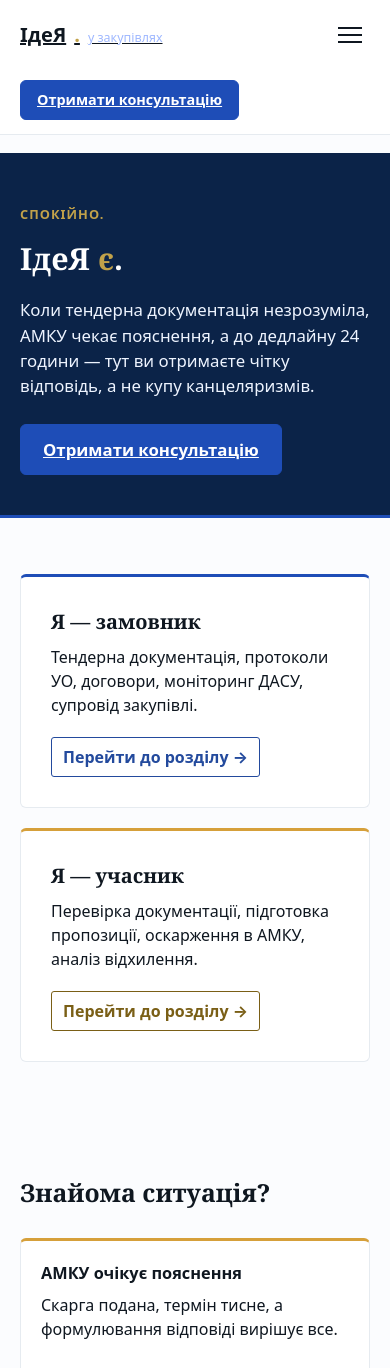
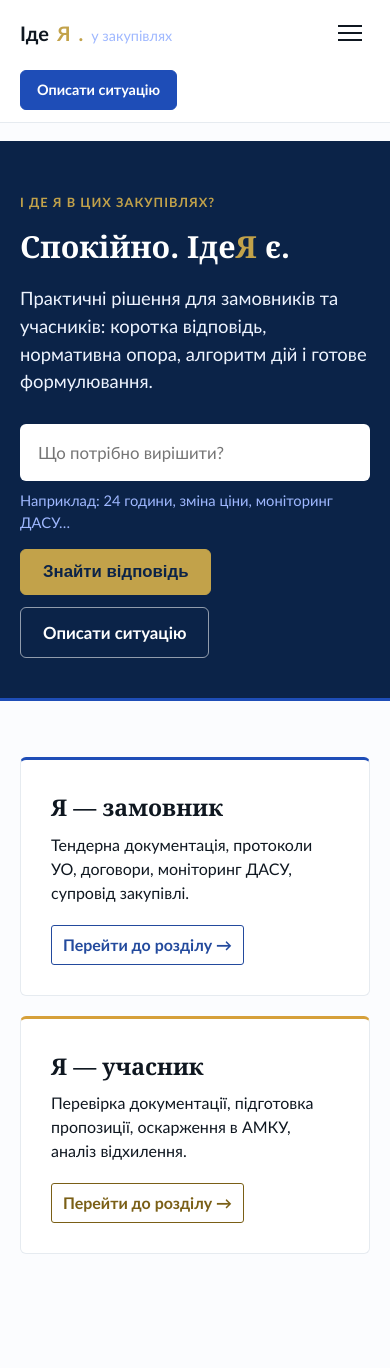
Before and after one commit to Jeebig/ideya_zakupivli_django, a Django app: page / in a window 390 px wide. Shown: the top 1368 px of the page. Run offline with Django 5.2, Linux system fonts and the light colour scheme; data comes from the database, SQL or seed files in the repository; data that the repository does not hold is empty.

Commit message:
Add audience, deadline, help type, and urgent fields to ConsultationRequest model; create ConsultationAttachment model. Update forms and views to handle file uploads. Enhance Article model with author, current_as_of, exceptions_risks, legal_basis_reference, and related_articles fields. Introduce OfficialExplanation model and corresponding views and templates. Revise base and article detail templates for improved presentation. Update CSS for better styling and responsiveness. Implement JavaScript for clipboard functionality.

```diff
--- a/ideya_zakupivli/consultations/admin.py
+++ b/ideya_zakupivli/consultations/admin.py
@@ -1,5 +1,5 @@
 from django.contrib import admin
-from .models import ConsultationRequest
+from .models import ConsultationRequest, ConsultationAttachment
 
 
 @admin.register(ConsultationRequest)
--- a/ideya_zakupivli/consultations/views.py
+++ b/ideya_zakupivli/consultations/views.py
@@ -1,6 +1,7 @@
 from django.views.generic import FormView, TemplateView
 from django.urls import reverse_lazy
 from .forms import ConsultationRequestForm
+from .models import ConsultationAttachment
 
 
 class ContactsView(FormView):
@@ -16,7 +17,9 @@ class ContactsView(FormView):
         return initial
 
     def form_valid(self, form):
-        form.save()
+        request_obj = form.save()
+        for uploaded in form.cleaned_data.get('attachments', []):
+            ConsultationAttachment.objects.create(request=request_obj, file=uploaded)
         return super().form_valid(form)
 
 
--- a/ideya_zakupivli/content/urls.py
+++ b/ideya_zakupivli/content/urls.py
@@ -5,6 +5,7 @@ app_name = 'content'
 
 urlpatterns = [
     path("rozyasnennya/", views.ArticleListView.as_view(), name='article_list'),
+    path("rozyasnennya/ofitsiyni/", views.OfficialExplanationListView.as_view(), name='official_list'),
     re_path(r"^rozyasnennya/(?P<slug>[-\w]+)/$", views.ArticleDetailView.as_view(), name='article_detail'),
     path("novyny/", views.NewsListView.as_view(), name='news_list'),
     re_path(r"^novyny/(?P<slug>[-\w]+)/$", views.NewsDetailView.as_view(), name='news_detail'),
--- a/ideya_zakupivli/static/css/style.css
+++ b/ideya_zakupivli/static/css/style.css
@@ -31,13 +31,11 @@
 
   /* Typography */
   --font-heading: "PT Serif", Georgia, "Times New Roman", serif;
-  --font-body:
-    system-ui, -apple-system, "Segoe UI", Roboto, "Helvetica Neue", Arial,
-    sans-serif;
-  --h1-size: 28px;
-  --h2-size: 20px;
-  --h3-size: 16px;
-  --lead-size: 15px;
+  --font-body: "Trebuchet MS", "Segoe UI", sans-serif;
+  --h1-size: 34px;
+  --h2-size: 23px;
+  --h3-size: 18px;
+  --lead-size: 17px;
   --shadow-dropdown: 0 6px 18px rgba(16, 35, 61, 0.08);
   --amber-700: #7a5f16;
   --amber-600: #8f721e;
@@ -80,10 +78,11 @@ p {
 }
 a {
   color: var(--blue-600);
-  text-decoration: underline;
+  text-decoration: none;
 }
 a:hover {
   color: var(--blue-600-dark);
+  text-decoration: underline;
 }
 
 .container {
@@ -119,6 +118,27 @@ a:hover {
   color: var(--blue-600);
   border-color: var(--border-soft);
 }
+.btn-accent {
+  background: var(--amber-400);
+  color: var(--blue-900);
+  border-color: var(--amber-400);
+}
+.btn-accent:hover {
+  background: var(--white);
+  border-color: var(--white);
+  color: var(--blue-900);
+  text-decoration: none;
+}
+.btn-outline-light {
+  color: var(--white);
+  border-color: rgba(255, 255, 255, 0.55);
+  background: transparent;
+}
+.btn-outline-light:hover {
+  background: rgba(255, 255, 255, 0.1);
+  color: var(--white);
+  text-decoration: none;
+}
 .btn-lg {
   padding: 12px 22px;
   font-size: 1.05rem;
@@ -140,10 +160,10 @@ a:hover {
   display: flex;
   align-items: center;
   justify-content: space-between;
-  gap: 24px;
-  padding-top: 14px;
-  padding-bottom: 14px;
-  flex-wrap: wrap;
+  gap: 16px;
+  padding-top: 12px;
+  padding-bottom: 12px;
+  flex-wrap: nowrap;
 }
 .logo {
   font-size: 1.25rem;
@@ -157,8 +177,11 @@ a:hover {
 .logo-dot {
   color: var(--amber-400);
 }
+.logo-accent {
+  color: var(--amber-400);
+}
 .logo-sub {
-  font-size: 0.78rem;
+  font-size: 0.9rem;
   font-weight: 400;
   color: var(--blue-300);
 }
@@ -169,7 +192,7 @@ a:hover {
   gap: 2px;
   margin: 0;
   padding: 0;
-  flex-wrap: wrap;
+  flex-wrap: nowrap;
 }
 .main-nav > ul > li {
   position: relative;
@@ -298,7 +321,59 @@ button:focus-visible {
   color: var(--blue-100);
   max-width: 640px;
   margin: 0 0 26px;
+  font-size: 1.15rem;
+}
+.hero-search {
+  max-width: 680px;
+  margin: 28px auto 0;
+  text-align: left;
+}
+.hero-search input {
+  width: 100%;
+  border: 0;
+  border-radius: var(--radius);
+  padding: 16px 18px;
+  font: inherit;
   font-size: 1.05rem;
+}
+.hero-search p {
+  color: var(--blue-300);
+  font-size: 0.92rem;
+  margin: 8px 0 16px;
+}
+.hero-actions {
+  display: flex;
+  gap: 12px;
+  flex-wrap: wrap;
+}
+.article-actions {
+  display: flex;
+  gap: 10px;
+  flex-wrap: wrap;
+  margin-top: 18px;
+}
+.article-byline {
+  color: var(--text-muted);
+  font-size: 0.95rem;
+  margin-top: 24px;
+}
+.answer-block-risk {
+  border-left-color: var(--amber-500);
+}
+.official-source {
+  color: var(--text-muted);
+  font-size: 0.88rem;
+}
+.sr-only {
+  position: absolute;
+  width: 1px;
+  height: 1px;
+  padding: 0;
+  margin: -1px;
+  overflow: hidden;
+  clip: rect(0, 0, 0, 0);
+  white-space: nowrap;
+  border: 0;
 }
 @media (min-width: 720px) {
   .hero,
@@ -1069,6 +1144,7 @@ section {
 }
 .logo-footer {
   margin-bottom: 10px;
+  color: var(--white);
 }
 .subscribe-form {
   display: flex;
@@ -1093,7 +1169,33 @@ section {
 }
 
 /* ---------- Responsive ---------- */
-@media (max-width: 960px) {
+@media (max-width: 1090px) {
+  .nav-toggle {
+    display: block;
+    margin-left: auto;
+  }
+  .main-nav {
+    display: none;
+    width: 100%;
+    order: 4;
+  }
+  .main-nav.open {
+    display: block;
+  }
+  .main-nav ul {
+    flex-direction: column;
+  }
+  .header-inner {
+    flex-wrap: wrap;
+  }
+  .has-dropdown .dropdown {
+    position: static;
+    box-shadow: none;
+    display: none;
+  }
+  .has-dropdown.open .dropdown {
+    display: block;
+  }
   .audience-grid,
   .services-grid,
   .situations-grid,
@@ -1119,27 +1221,6 @@ section {
   }
 }
 @media (max-width: 640px) {
-  .nav-toggle {
-    display: block;
-  }
-  .main-nav {
-    display: none;
-    width: 100%;
-  }
-  .main-nav.open {
-    display: block;
-  }
-  .main-nav ul {
-    flex-direction: column;
-  }
-  .has-dropdown .dropdown {
-    position: static;
-    box-shadow: none;
-    display: none;
-  }
-  .has-dropdown.open .dropdown {
-    display: block;
-  }
   .cards-grid,
   .cards-grid-3 {
     grid-template-columns: 1fr;
--- a/ideya_zakupivli/static/js/main.js
+++ b/ideya_zakupivli/static/js/main.js
@@ -11,6 +11,18 @@ document.addEventListener("DOMContentLoaded", function () {
       );
     });
   }
+
+  document.querySelectorAll("[data-copy-target]").forEach(function (button) {
+    button.addEventListener("click", function () {
+      var target = document.getElementById(button.dataset.copyTarget);
+      if (!target) return;
+      navigator.clipboard.writeText(target.value || target.textContent).then(function () {
+        var original = button.textContent;
+        button.textContent = "Скопійовано";
+        setTimeout(function () { button.textContent = original; }, 1600);
+      });
+    });
+  });
 
   // На мобільних mega-menu відкривається по кліку, а не по hover
   if (!window.matchMedia("(hover: hover)").matches) {
--- a/ideya_zakupivli/templates/base.html
+++ b/ideya_zakupivli/templates/base.html
@@ -14,7 +14,7 @@
     <header class="site-header">
       <div class="container header-inner">
         <a href="{% url 'core:home' %}" class="logo"
-          >ІдеЯ<span class="logo-dot">.</span
+          >Іде<span class="logo-accent">Я</span><span class="logo-dot">.</span
           ><span class="logo-sub">у закупівлях</span></a
         >
 
@@ -52,19 +52,22 @@
                 </li>
               </ul>
             </li>
-            <li><a href="{% url 'content:article_list' %}">Роз'яснення</a></li>
-            <li><a href="{% url 'content:news_list' %}">Новини</a></li>
-            <li>
-              <a href="{% url 'content:faq_list' %}">Питання та відповіді</a>
+            <li class="has-dropdown">
+              <a href="{% url 'content:article_list' %}">База знань</a>
+              <ul class="dropdown">
+                <li><a href="{% url 'content:article_list' %}">Роз'яснення</a></li>
+                <li><a href="{% url 'content:faq_list' %}">FAQ</a></li>
+                <li><a href="{% url 'content:news_list' %}">Новини</a></li>
+                <li><a href="{% url 'content:official_list' %}">Офіційні роз’яснення</a></li>
+              </ul>
             </li>
             <li><a href="{% url 'services:poslugy' %}">Послуги</a></li>
-            <li><a href="{% url 'core:about' %}">Про мене</a></li>
-            <li><a href="{% url 'consultations:contacts' %}">Контакти</a></li>
+            <li><a href="{% url 'core:about' %}">Про експерта</a></li>
           </ul>
         </nav>
 
         <a href="{% url 'consultations:contacts' %}" class="btn btn-cta"
-          >Отримати консультацію</a
+          >Описати ситуацію</a
         >
       </div>
     </header>
@@ -83,7 +86,8 @@
       <div class="container footer-inner">
         <div class="footer-col">
           <a href="{% url 'core:home' %}" class="logo logo-footer"
-            >ІдеЯ<span class="logo-dot">.</span></a
+            >Іде<span class="logo-accent">Я</span><span class="logo-dot">.</span
+            ><span class="logo-sub">у закупівлях</span></a
           >
           <p class="footer-text">
             Консультації та супровід закупівель — просто, письмово, по суті.
@@ -94,10 +98,7 @@
           <ul class="footer-links">
             <li><a href="{% url 'services:zamovnykam' %}">Замовникам</a></li>
             <li><a href="{% url 'services:uchasnykam' %}">Учасникам</a></li>
-            <li><a href="{% url 'content:article_list' %}">Роз'яснення</a></li>
-            <li>
-              <a href="{% url 'content:faq_list' %}">Питання та відповіді</a>
-            </li>
+            <li><a href="{% url 'content:article_list' %}">База знань</a></li>
           </ul>
         </div>
         <div class="footer-col">
@@ -134,12 +135,7 @@
             class="subscribe-form"
           >
             {% csrf_token %}
-            <input
-              type="text"
-              name="contact"
-              placeholder="Email або Telegram"
-              required
-            />
+            <input type="email" name="contact" placeholder="Email" required />
             <button type="submit" class="btn btn-secondary">Підписатись</button>
           </form>
         </div>
--- a/ideya_zakupivli/templates/core/contacts.html
+++ b/ideya_zakupivli/templates/core/contacts.html
@@ -24,7 +24,7 @@
       </div>
     </div>
 
-    <form method="post" class="consultation-form">
+    <form method="post" enctype="multipart/form-data" class="consultation-form">
       {% csrf_token %}
       <h2>Опишіть вашу ситуацію</h2>
       {% for field in form %}
--- a/ideya_zakupivli/templates/core/home.html
+++ b/ideya_zakupivli/templates/core/home.html
@@ -2,16 +2,21 @@
 замовників і учасників{% endblock %} {% block content %}
 <section class="hero">
   <div class="container hero-inner">
-    <p class="hero-eyebrow">Спокійно.</p>
-    <h1 class="hero-title">ІдеЯ <span>є</span>.</h1>
+    <p class="hero-eyebrow">І де я в цих закупівлях?</p>
+    <h1 class="hero-title">Спокійно. Іде<span>Я</span> є.</h1>
     <p class="hero-subtitle">
-      Коли тендерна документація незрозуміла, АМКУ чекає пояснення, а до
-      дедлайну 24 години — тут ви отримаєте чітку відповідь, а не купу
-      канцеляризмів.
+      Практичні рішення для замовників та учасників: коротка відповідь,
+      нормативна опора, алгоритм дій і готове формулювання.
     </p>
-    <a href="{% url 'consultations:contacts' %}" class="btn btn-cta btn-lg"
-      >Отримати консультацію</a
-    >
+    <form class="hero-search" action="{% url 'content:article_list' %}" method="get">
+      <label class="sr-only" for="hero-query">Що потрібно вирішити?</label>
+      <input id="hero-query" name="q" type="search" placeholder="Що потрібно вирішити?" />
+      <p>Наприклад: 24 години, зміна ціни, моніторинг ДАСУ…</p>
+      <div class="hero-actions">
+        <button type="submit" class="btn btn-accent btn-lg">Знайти відповідь</button>
+        <a href="{% url 'consultations:contacts' %}" class="btn btn-outline-light btn-lg">Описати ситуацію</a>
+      </div>
+    </form>
   </div>
 </section>
 
@@ -177,7 +182,7 @@
     <h2>Потрібна відповідь по вашій ситуації?</h2>
     <p>Опишіть ситуацію — отримаєте письмову консультацію по суті.</p>
     <a href="{% url 'consultations:contacts' %}" class="btn btn-cta btn-lg"
-      >Отримати консультацію</a
+      >Описати ситуацію</a
     >
   </div>
 </section>
```
Also changed, not shown: ideya_zakupivli/consultations/forms.py (+19 -2 lines), ideya_zakupivli/consultations/models.py (+11 -0 lines), ideya_zakupivli/content/admin.py (+10 -2 lines), ideya_zakupivli/content/models.py (+34 -0 lines), ideya_zakupivli/content/views.py (+33 -1 lines), ideya_zakupivli/templates/content/article_detail.html (+7 -2 lines), ideya_zakupivli/templates/content/official_list.html (added, +36 -0 lines), ideya_zakupivli/consultations/migrations/0002_consultationrequest_audience_and_more.py (added), ideya_zakupivli/content/migrations/0003_article_author_article_current_as_of_and_more.py (added).
